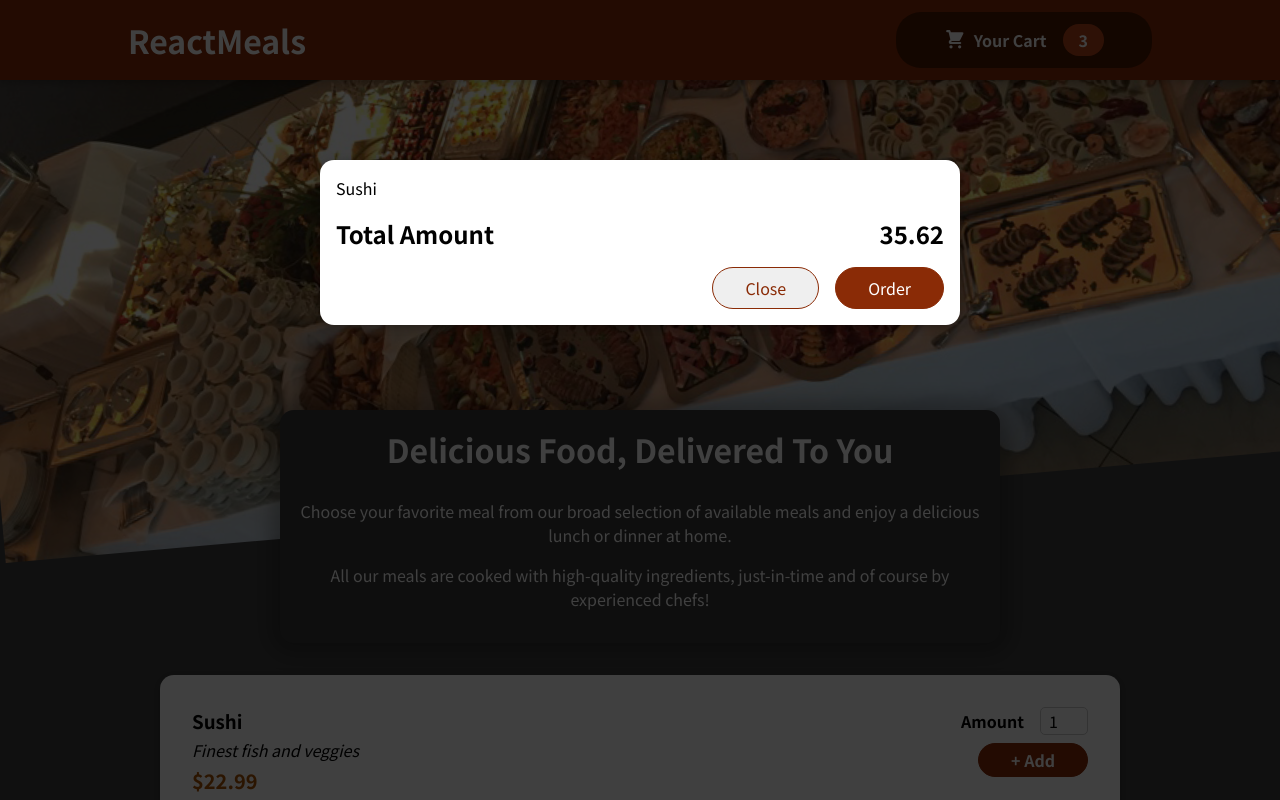
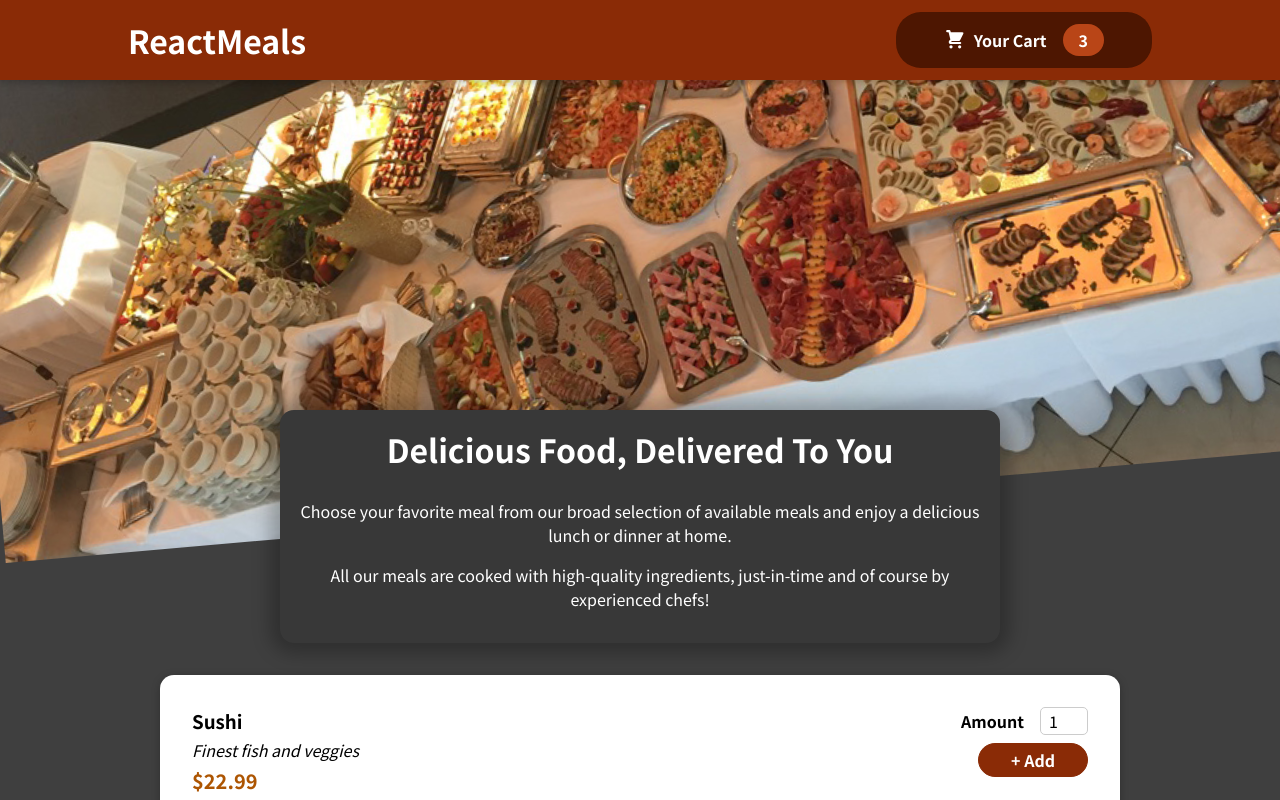
Before and after one commit to sys-ryan/react-food_order_app, a React (Create React App) app: page / in a window 1280 px wide. Shown: the top 800 px of the page. Built offline with nearby package versions, Linux system fonts and the light colour scheme.

Commit message:
feat: managing Cart & Modal State

```diff
--- a/src/App.js
+++ b/src/App.js
@@ -1,13 +1,22 @@
-import React from "react";
+import React, { useState } from "react";
 import Header from "./components/Layout/Header";
 import Meals from "./components/Meals/Meals";
 import Cart from "./components/Cart/Cart";
 
 function App() {
+  const [cartIsShown, setCartIsShown] = useState(false);
+
+  const showCartHandler = () => {
+    setCartIsShown(true);
+  };
+
+  const hideCartHandler = () => {
+    setCartIsShown(false);
+  };
   return (
     <React.Fragment>
-      <Cart />
-      <Header />
+      {cartIsShown && <Cart onClose={hideCartHandler} />}
+      <Header onShowCart={showCartHandler} />
       <main>
         <Meals />
       </main>
--- a/src/components/Cart/Cart.js
+++ b/src/components/Cart/Cart.js
@@ -11,14 +11,16 @@
   );
 
   return (
-    <Modal>
+    <Modal onClose={props.onClose}>
       {cartItems}
       <div className={classes.total}>
         <span>Total Amount</span>
         <span>35.62</span>
       </div>
       <div className={classes.actions}>
-        <button className={classes["button--alt"]}>Close</button>
+        <button className={classes["button--alt"]} onClick={props.onClose}>
+          Close
+        </button>
         <button className={classes.button}>Order</button>
       </div>
     </Modal>
--- a/src/components/Layout/Header.js
+++ b/src/components/Layout/Header.js
@@ -11,7 +11,7 @@
     <React.Fragment>
       <header className={classes.header}>
         <h1>ReactMeals</h1>
-        <HeaderCartButton />
+        <HeaderCartButton onClick={props.onShowCart} />
       </header>
       <div className={classes["main-image"]}>
         <img src={mealsImage} />
--- a/src/components/Layout/HeaderCartButton.js
+++ b/src/components/Layout/HeaderCartButton.js
@@ -6,7 +6,7 @@
 
 const HeaderCardButton = (props) => {
   return (
-    <button className={classes.button}>
+    <button className={classes.button} onClick={props.onClick}>
       <span className={classes.icon}>
         <CartIcon />
       </span>
--- a/src/components/UI/Modal.js
+++ b/src/components/UI/Modal.js
@@ -4,7 +4,7 @@
 import classes from "./Modal.module.css";
 
 const Backdrop = (props) => {
-  return <div className={classes.backdrop}></div>;
+  return <div className={classes.backdrop} onClick={props.onClose}></div>;
 };
 
 const ModalOverlay = (props) => {
@@ -19,7 +19,10 @@
 const Modal = (props) => {
   return (
     <React.Fragment>
-      {ReactDom.createPortal(<Backdrop />, portalElement)}
+      {ReactDom.createPortal(
+        <Backdrop onClose={props.onClose} />,
+        portalElement
+      )}
       {ReactDom.createPortal(
         <ModalOverlay>{props.children}</ModalOverlay>,
         portalElement
```
Also changed, not shown: 1 other file (tests, documents, lock files or other folders).
